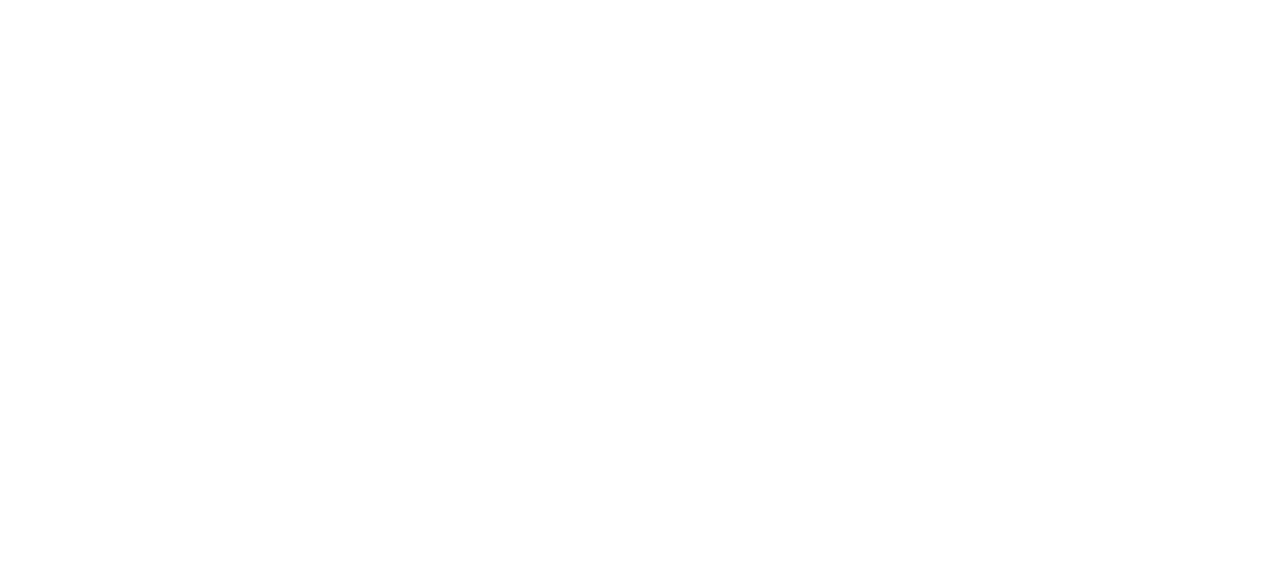
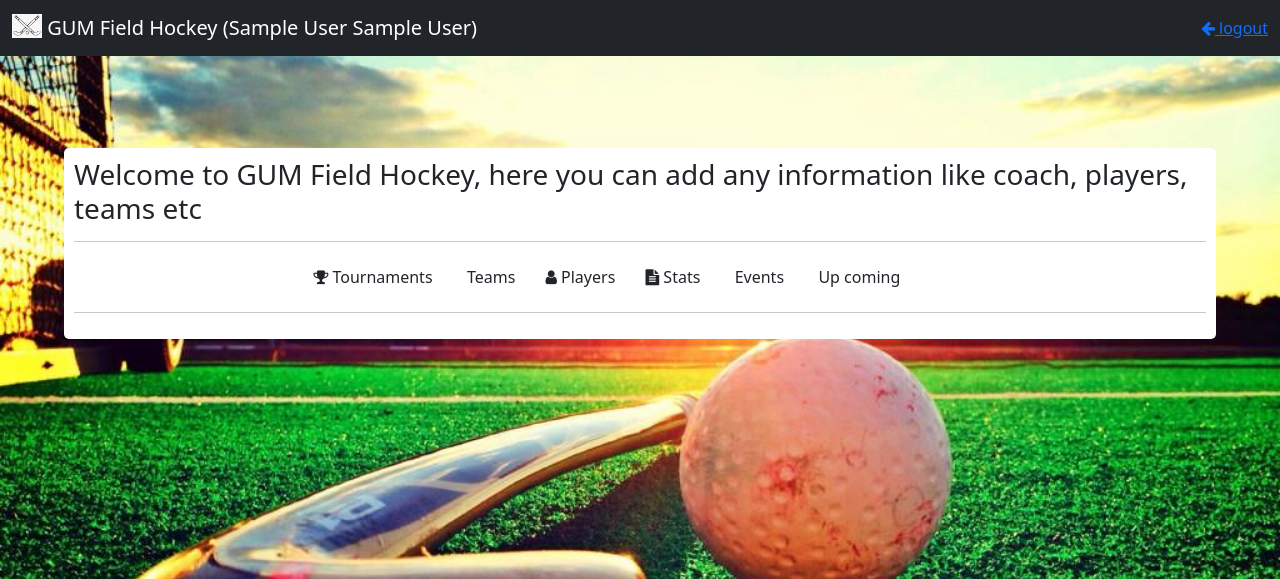
Before and after one commit to Marumo-ProG/GUM-Hockey-App-COS-221-, a PHP site: page /user.php in a window 1280 px wide. Before the commit the part shown is empty. Shown: the top 579 px of the page. Run offline with PHP 8.4, Linux system fonts and the light colour scheme; the visitor is signed in with stand-in values (Sample User, id 1).

Commit message:
user interface not done, get tournaments function done, register tournaments not done, delete user button still not working

```diff
--- a/db-api.php
+++ b/db-api.php
@@ -133,6 +133,22 @@
         }
       }
 
+      public function getTournaments(){
+        $query = "SELECT * FROM tournement";
+        $result = $this->con->query($query);
+        if($result->num_rows > 0){
+          // send a json object with the data
+          $tournaments = array("count" => $result->num_rows, "teams" => []);   // to hold the array of users;
+          while($row = $result->fetch_assoc()){
+            array_push($tournaments["teams"], $row);
+          }
+
+          return json_encode($tournaments, true);
+        }
+      }
+
+      // adding a register tournament function
+
   }
 
   $db = Database::instance();
--- a/getUsers.php
+++ /dev/null
@@ -1,3 +0,0 @@
-<?php include "db-api.php";
-    echo $db->retrieveUsers();
-?>
--- a/user.php
+++ b/user.php
@@ -1,3 +1,87 @@
 <?php
-    // this page is what a normal will see
+// this page is what a normal will see
+session_start();
+include "db-api.php";
 ?>
+<!DOCTYPE html>
+<html lang="en">
+
+<head>
+    <meta charset="UTF-8">
+    <meta http-equiv="X-UA-Compatible" content="IE=edge">
+    <meta name="viewport" content="width=device-width, initial-scale=1.0">
+    <!-- CSS only -->
+    <link href="https://cdn.jsdelivr.net/npm/bootstrap@5.2.0-beta1/dist/css/bootstrap.min.css" rel="stylesheet" integrity="sha384-0evHe/X+R7YkIZDRvuzKMRqM+OrBnVFBL6DOitfPri4tjfHxaWutUpFmBp4vmVor" crossorigin="anonymous">
+    <link rel="stylesheet" href="css/login-style.css">
+    <!-- font awesome -->
+    <link rel="stylesheet" href="https://cdnjs.cloudflare.com/ajax/libs/font-awesome/4.7.0/css/font-awesome.min.css">
+    <link rel="preconnect" href="https://fonts.googleapis.com">
+    <link rel="preconnect" href="https://fonts.gstatic.com" crossorigin>
+    <link href="https://fonts.googleapis.com/css2?family=Oswald:wght@600&display=swap" rel="stylesheet">
+    <link rel="preconnect" href="https://fonts.googleapis.com">
+    <link rel="preconnect" href="https://fonts.gstatic.com" crossorigin>
+    <link href="https://fonts.googleapis.com/css2?family=Lato&family=Open+Sans&display=swap" rel="stylesheet">
+    <link rel="icon" href="/Users/tlhalefodikolomela/Desktop/COS 216/COS216-Mock/imgs/faviconEarth.ico" />
+    <link rel="preconnect" href="https://fonts.googleapis.com">
+    <link rel="preconnect" href="https://fonts.gstatic.com" crossorigin>
+    <link href="https://fonts.googleapis.com/css2?family=Montserrat:wght@100&display=swap" rel="stylesheet">
+    <!-- fonts -->
+    <link rel="preconnect" href="https://fonts.googleapis.com">
+    <link rel="preconnect" href="https://fonts.gstatic.com" crossorigin>
+    <link href="https://fonts.googleapis.com/css2?family=Inter&display=swap" rel="stylesheet">
+
+
+    <title>GUM field hockey--login</title>
+</head>
+
+<body>
+    <header>
+        <nav class="navbar navbar-expand-lg fixed-top navbar-dark bg-dark ">
+            <!-- navbar-dark bg-dark -->
+            <div class="container-fluid">
+                <a class="navbar-brand" href="index.html"><img src="imgs/logo.jpeg" alt="" width="30" height="24" class="d-inline-block align-text-top">
+                    GUM Field Hockey (<?php
+                                        $userRow = $db->retrieveUser($_SESSION["email"]);
+                                        $userRow = $userRow->fetch_assoc();
+                                        echo $userRow["First_Name"] . " " . $userRow["Last_Name"];
+                                        ?>)
+                </a></a>
+                <button class="navbar-toggler" type="button" data-bs-toggle="collapse" data-bs-target="#navbarNav" aria-controls="navbarNav" aria-expanded="false" aria-label="Toggle navigation">
+                    <span class="navbar-toggler-icon"></span>
+                </button>
+                <div class="collapse navbar-collapse" id="navbarNav">
+                    <ul class="navbar-nav ms-auto">
+                        <li><a href="logout.php"><i class="fa fa-arrow-left" aria-hidden="true"></i> logout</a></li>
+                    </ul>
+                </div>
+            </div>
+        </nav>
+    </header>
+
+    <section id="login-form">
+        <h3>Welcome to GUM Field Hockey, here you can add any information like coach, players, teams etc</h3>
+        <hr>
+        <div style="width: 60%; margin-left:auto; margin-right: auto;">
+            <button class="btn" onClick="window.location.href = './signin.php'"><i class="fa fa-trophy"></i> Tournaments</button>
+            <button class="btn" onClick="window.location.href = './signin.php'"><i class="fa fa-icon-group"></i> Teams</button>
+            <button class="btn" onClick="window.location.href = './signin.php'"><i class="fa fa-user" aria-hidden="true"></i> Players</button>
+            <button class="btn" onClick="window.location.href = './signin.php'"><i class="fa fa-file-text"></i> Stats</button>
+            <button class="btn" onClick="window.location.href = './signin.php'"><i class="fa fa-calender-event"></i> Events</button>
+            <button class="btn" onClick="window.location.href = './signin.php'"><i class="fa fa-clipboard-data"></i> Up coming</button>
+        </div>
+        <hr>
+
+        <div class="users" id="accordionExample">
+
+        </div> <!-- end of users div -->
+    </section>
+
+    <script src="https://cdn.jsdelivr.net/npm/bootstrap@5.2.0-beta1/dist/js/bootstrap.bundle.min.js" integrity="sha384-pprn3073KE6tl6bjs2QrFaJGz5/SUsLqktiwsUTF55Jfv3qYSDhgCecCxMW52nD2" crossorigin="anonymous"></script>
+    <script src="https://cdn.jsdelivr.net/npm/bootstrap@5.2.0-beta1/dist/js/bootstrap.bundle.min.js"></script>
+
+    <script>
+        // when the delete button is clicked the user must be deleted
+    </script>
+</body>
+
+</html>
--- a/validate-login.php
+++ b/validate-login.php
@@ -21,7 +21,7 @@ if($db->login($email, $password)){
     if($user["is_admin"] == "Yes"){
         echo "<script>alert('Welcome back, ".$user["First_Name"]."'); window.location.href='./admin.php'; </script>";
     }else {
-        echo "<script>alert('Welcome back, ".$user["First_Name"]."'); window.location.replace('/user.php'); </script>";
+        echo "<script>alert('Welcome back, ".$user["First_Name"]."'); window.location.href='./user.php'; </script>";
     }
 
 }else
```
